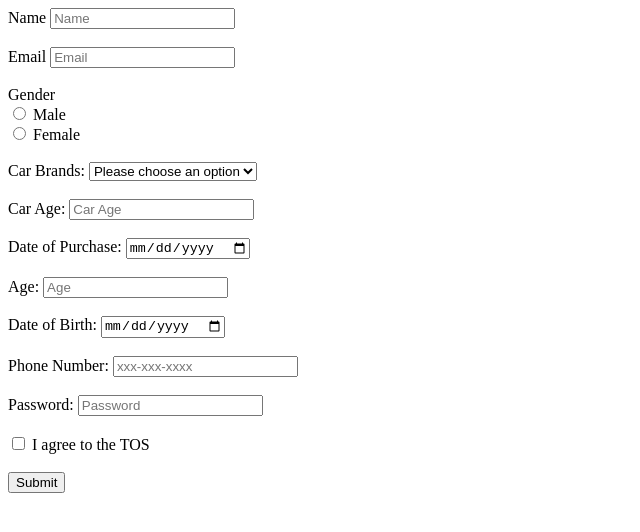
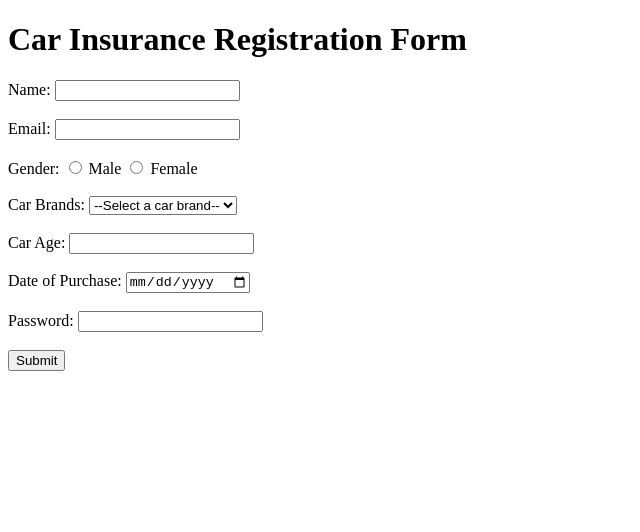
Before and after one commit to acciojob/car-insurance-form-ramkarmakar12, a website: page main.html in a window 1280 px wide. Shown: the whole page, without its empty margins (0-640 px from the left). Drawn offline with Linux system fonts and the light colour scheme.

Commit message:
created a submission

```diff
--- a/main.html
+++ b/main.html
@@ -1,77 +1,58 @@
 <!DOCTYPE html>
-
-<html>
-
+<html lang="en">
 <head>
-	<link rel="stylesheet" href="styles.css">
+    <meta charset="UTF-8">
+    <meta name="viewport" content="width=device-width, initial-scale=1.0">
+    <title>Car Insurance Registration Form</title>
 </head>
-
 <body>
-	<!-- the entire body must be written by student -->
-	<label>Name</label>
-	<input type="text" id="name" placeholder="Name" required>
-	<br>
-	<br>
-	<label>Email</label>
-	<input type="email" id ="email" required placeholder="Email">
-<br>
-	<br>
-	<label>Gender</label>
-	<br>
-	 <label>
-            <input type="radio" name="gender" id="gender_m" value="male">
-            Male
-        </label>
-        <br>
-        <label>
-            <input type="radio" name="gender" id="gender_f" value="female">
-            Female
-        </label>
-	<br>
-	<br>
-	 <label for="cars">Car Brands:</label>
-        <select id="cars" name="cars">
-            <option value="" disabled selected>Please choose an option</option>
-            <option value="toyota">Toyota</option>
-            <option value="honda">Honda</option>
-            <option value="bmw">BMW</option>
-            <option value="mercedes">Mercedes</option>
-			<option value="Adi">Audi</option>
-        </select>
-	<br>
-	<br>
-        <label for="carage">Car Age:</label>
-        <input type="number" id="carage" name="carage" placeholder="Car Age" required>
+    <h1>Car Insurance Registration Form</h1>
+    <form method="POST">
+        <!-- Name Field -->
+        <label for="name">Name:</label>
+        <input type="text" id="name" name="name" required>
         <br><br>
 
+        <!-- Email Field -->
+        <label for="email">Email:</label>
+        <input type="email" id="email" name="email" required>
+        <br><br>
+
+        <!-- Gender Field -->
+        <label>Gender:</label>
+        <input type="radio" id="gender_m" name="gender" value="male" required>
+        <label for="gender_m">Male</label>
+        <input type="radio" id="gender_f" name="gender" value="female" required>
+        <label for="gender_f">Female</label>
+        <br><br>
+
+        <!-- Car Brands Dropdown -->
+        <label for="cars">Car Brands:</label>
+        <select id="cars" name="cars">
+            <option value="" disabled selected>--Select a car brand--</option>
+            <option value="bmw">BMW</option>
+            <option value="audi">Audi</option>
+            <option value="mercedes">Mercedes</option>
+        </select>
+        <br><br>
+
+        <!-- Car Age Field -->
+        <label for="carage">Car Age:</label>
+        <input type="number" id="carage" name="carage" required>
+        <br><br>
+
+        <!-- Date of Purchase Field -->
         <label for="dop">Date of Purchase:</label>
         <input type="date" id="dop" name="dop" required>
         <br><br>
 
-        <label for="age">Age:</label>
-        <input type="number" id="age" name="age" placeholder="Age" required>
+        <!-- Password Field -->
+        <label for="password">Password:</label>
+        <input type="password" id="password" name="password" required>
         <br><br>
 
-        <label for="dob">Date of Birth:</label>
-        <input type="date" id="dob" name="dob" required>
-        <br><br>
-
-        <label for="tel">Phone Number:</label>
-        <input type="tel" id="tel" name="tel" placeholder="xxx-xxx-xxxx">
-        <br><br>
-
-        <label for="password">Password:</label>
-        <input type="password" id="password" name="password" placeholder="Password" required>
-        <br><br>
-
-        <input type="checkbox" id="tos" name="tos" required>
-        <label for="tos">I agree to the TOS</label>
-        <br><br>
-
+        <!-- Submit Button -->
         <button type="submit">Submit</button>
-	<script type="text/javascript" src="./script.js">
-</script>
-
+    </form>
 </body>
-
 </html>
```
